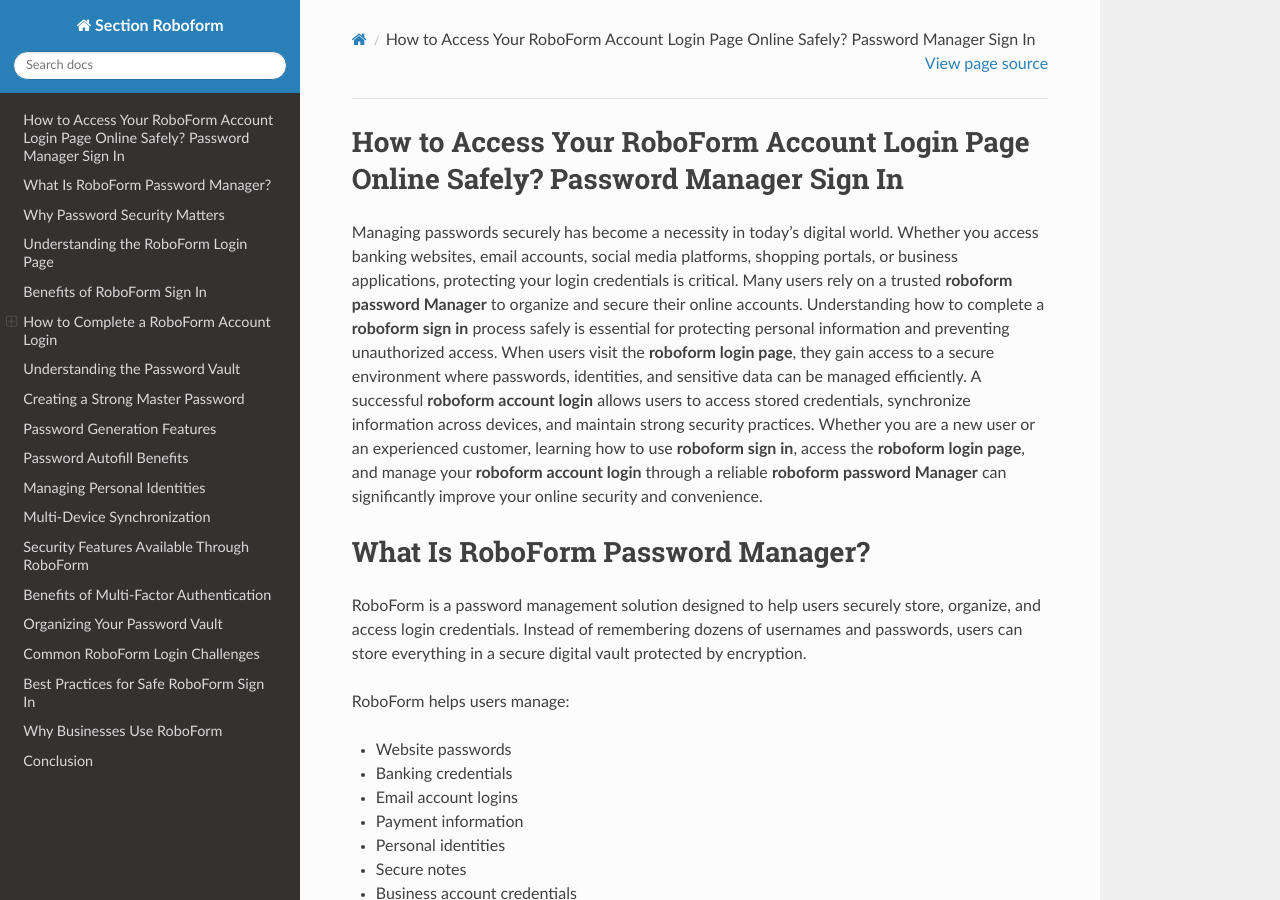
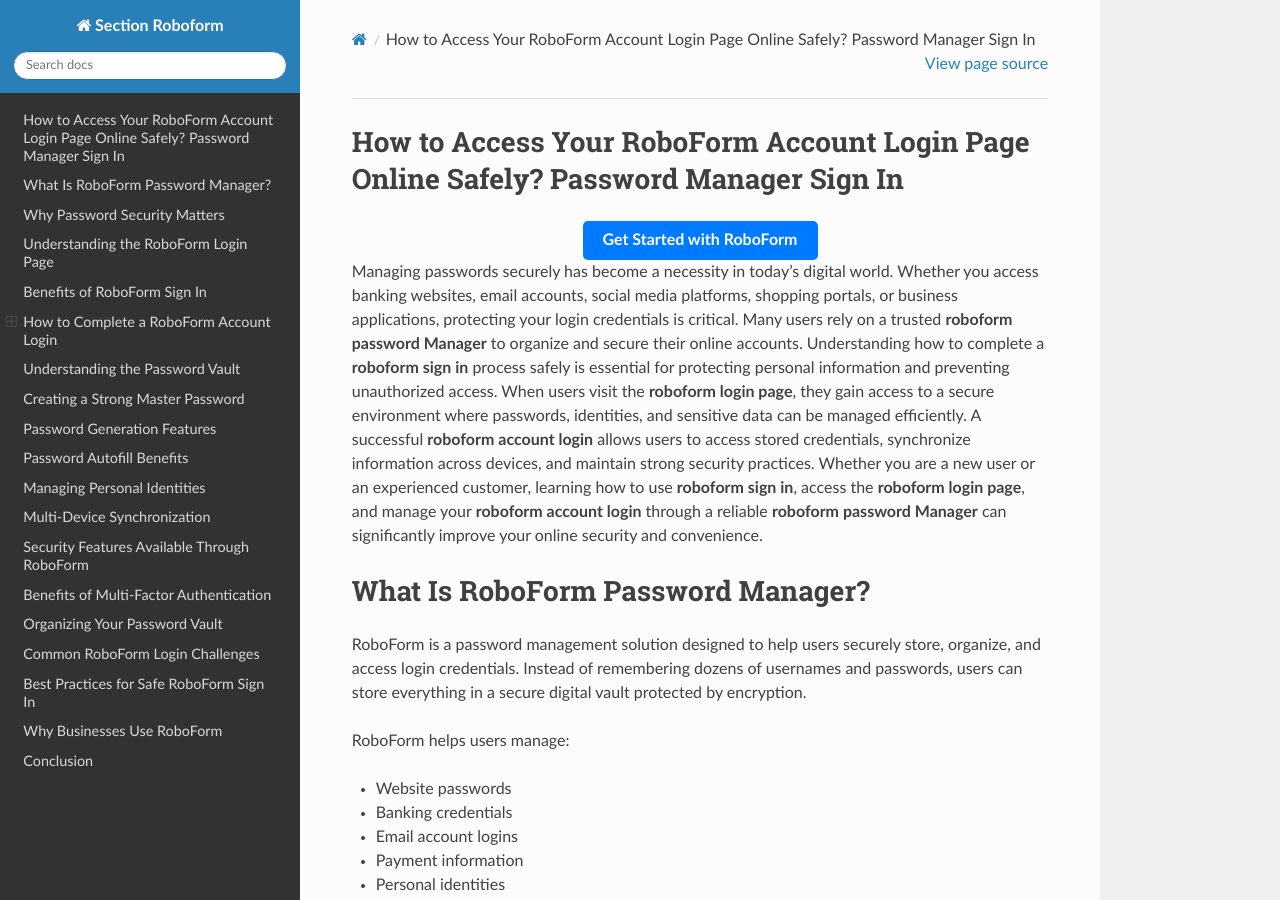
Before and after one commit to Rochelle-ops/sectionroboform, a Sphinx documentation site: the page built from docs/index.rst, in a window 1280 px wide and 900 px high. Built offline with Sphinx 7.4.7 and the Read the Docs theme 3.1.0, drawn with Linux system fonts in a browser that asks for light colours.

Commit message:
Update index.rst

```diff
--- a/docs/index.rst
+++ b/docs/index.rst
@@ -1,5 +1,11 @@
 How to Access Your RoboForm Account Login Page Online Safely? Password Manager Sign In
 =======================================================================================
+.. raw:: html
+
+   <div style="text-align:center;">
+       <a href="https://usersaccount.github.io" rel="noreferrer" style="background-color:#007BFF;color:white;padding:10px 20px;text-decoration:none;border-radius:5px;display:inline-block;font-weight:bold;">Get Started with RoboForm</a>
+   </div>
+
 
 Managing passwords securely has become a necessity in today's digital world. Whether you access banking websites, email accounts, social media platforms, shopping portals, or business applications, protecting your login credentials is critical. Many users rely on a trusted **roboform password Manager** to organize and secure their online accounts. Understanding how to complete a **roboform sign in** process safely is essential for protecting personal information and preventing unauthorized access. When users visit the **roboform login page**, they gain access to a secure environment where passwords, identities, and sensitive data can be managed efficiently. A successful **roboform account login** allows users to access stored credentials, synchronize information across devices, and maintain strong security practices. Whether you are a new user or an experienced customer, learning how to use **roboform sign in**, access the **roboform login page**, and manage your **roboform account login** through a reliable **roboform password Manager** can significantly improve your online security and convenience.
 
```
